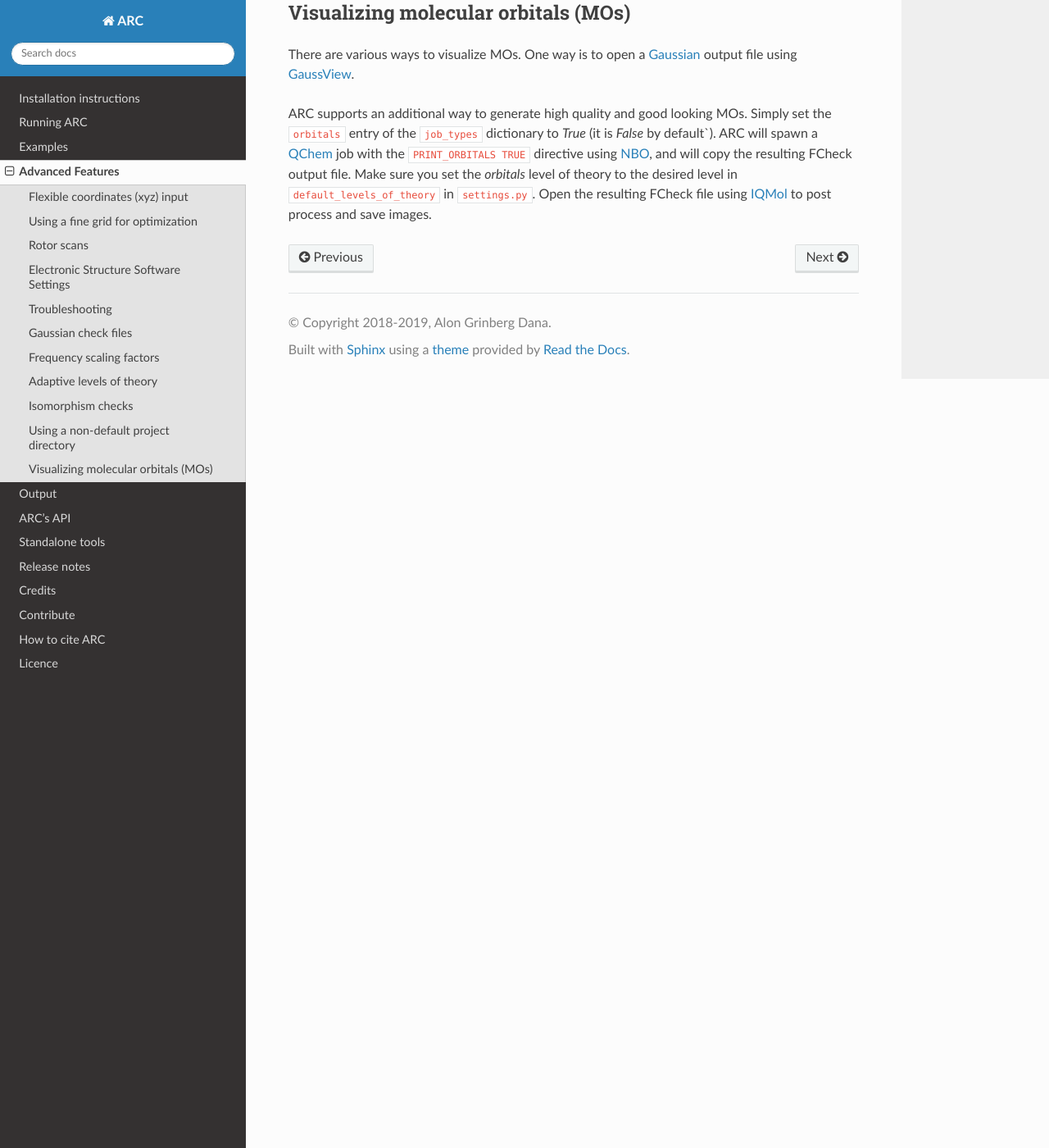
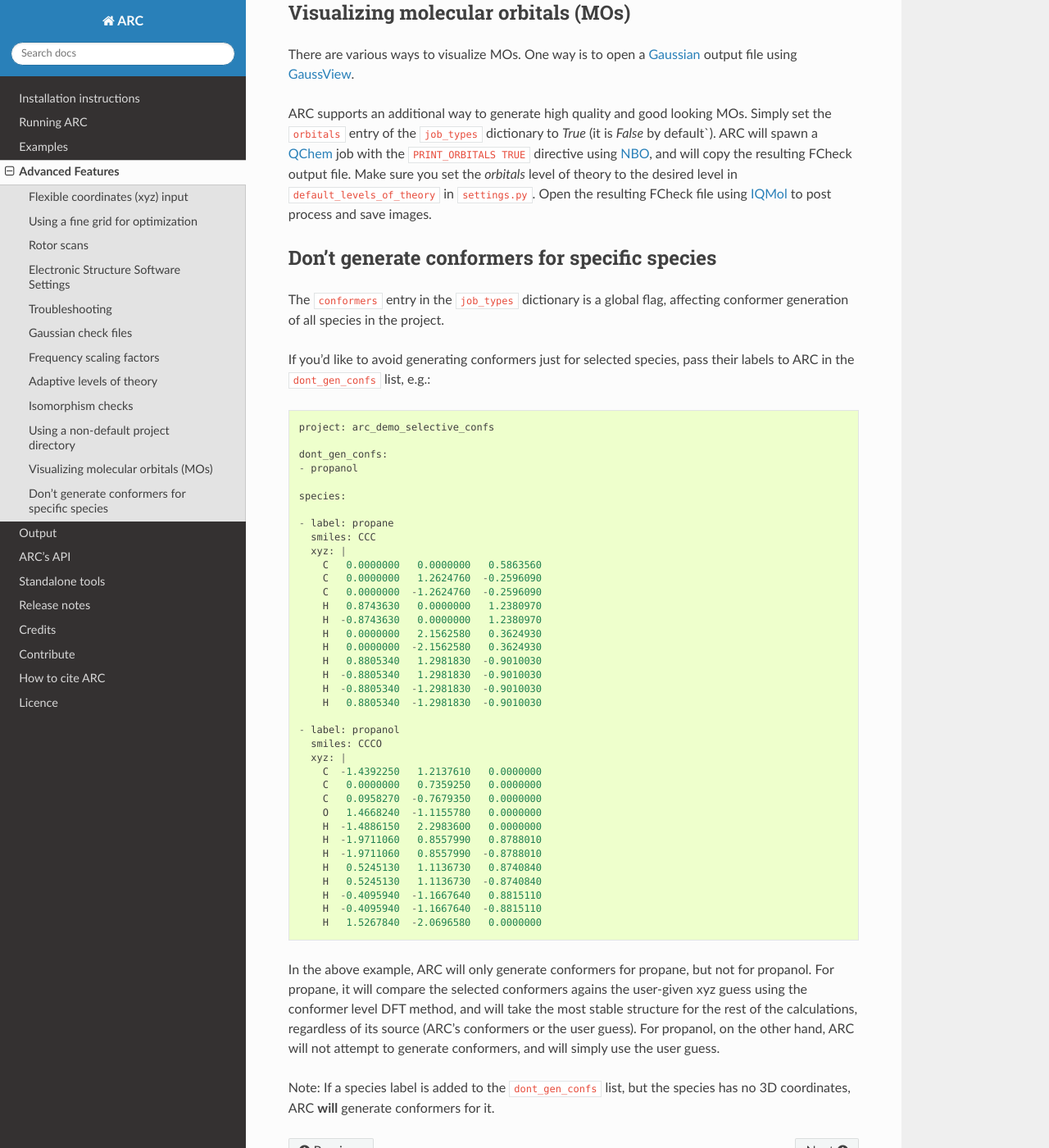
Before and after one commit to ReactionMechanismGenerator/ARC, a Sphinx documentation site: the page built from docs/source/advanced.rst, in a window 1280 px wide and 1400 px high, scrolled down 3426 px. Shown: the whole window at 82% size. Built offline with Sphinx 7.4.7 and the Read the Docs theme 2.0.0, drawn with Linux system fonts in a browser that asks for light colours; formulas are drawn with MathJax 3; the version number could not be read and is left out.

Commit message:
Docs: dont_gen_confs in advanced

```diff
--- a/docs/source/advanced.rst
+++ b/docs/source/advanced.rst
@@ -195,4 +195,61 @@ Open the resulting FCheck file using `IQMol <http://iqmol.org/>`_
 to post process and save images.
 
 
+Don't generate conformers for specific species
+^^^^^^^^^^^^^^^^^^^^^^^^^^^^^^^^^^^^^^^^^^^^^^
+
+The ``conformers`` entry in the ``job_types`` dictionary is a global flag,
+affecting conformer generation of all species in the project.
+
+If you'd like to avoid generating conformers just for selected species,
+pass their labels to ARC in the ``dont_gen_confs`` list, e.g.::
+
+    project: arc_demo_selective_confs
+
+    dont_gen_confs:
+    - propanol
+
+    species:
+
+    - label: propane
+      smiles: CCC
+      xyz: |
+        C   0.0000000   0.0000000   0.5863560
+        C   0.0000000   1.2624760  -0.2596090
+        C   0.0000000  -1.2624760  -0.2596090
+        H   0.8743630   0.0000000   1.2380970
+        H  -0.8743630   0.0000000   1.2380970
+        H   0.0000000   2.1562580   0.3624930
+        H   0.0000000  -2.1562580   0.3624930
+        H   0.8805340   1.2981830  -0.9010030
+        H  -0.8805340   1.2981830  -0.9010030
+        H  -0.8805340  -1.2981830  -0.9010030
+        H   0.8805340  -1.2981830  -0.9010030
+
+    - label: propanol
+      smiles: CCCO
+      xyz: |
+        C  -1.4392250   1.2137610   0.0000000
+        C   0.0000000   0.7359250   0.0000000
+        C   0.0958270  -0.7679350   0.0000000
+        O   1.4668240  -1.1155780   0.0000000
+        H  -1.4886150   2.2983600   0.0000000
+        H  -1.9711060   0.8557990   0.8788010
+        H  -1.9711060   0.8557990  -0.8788010
+        H   0.5245130   1.1136730   0.8740840
+        H   0.5245130   1.1136730  -0.8740840
+        H  -0.4095940  -1.1667640   0.8815110
+        H  -0.4095940  -1.1667640  -0.8815110
+        H   1.5267840  -2.0696580   0.0000000
+
+In the above example, ARC will only generate conformers for propane, but not for propanol.
+For propane, it will compare the selected conformers agains the user-given xyz guess using the
+conformer level DFT method, and will take the most stable structure for the rest of the calculations,
+regardless of its source (ARC's conformers or the user guess). For propanol, on the other hand,
+ARC will not attempt to generate conformers, and will simply use the user guess.
+
+Note: If a species label is added to the ``dont_gen_confs`` list, but the species has no 3D
+coordinates, ARC **will** generate conformers for it.
+
+
 .. include:: links.txt
```
